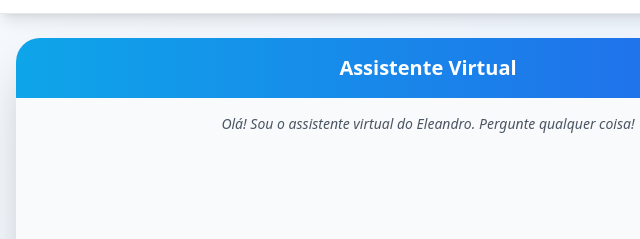
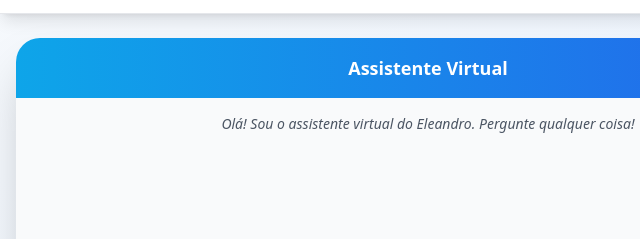
Before and after one commit to gaioski/curriculum-agent, a plain HTML site: page static/index.html in a window 1280 px wide. Shown: the part 338-577 px from the top of the page, 0-640 px from the left. Drawn offline with nearby package versions, Linux system fonts and the light colour scheme.

Commit message:
ajustes de layout e prompt

```diff
--- a/static/index.html
+++ b/static/index.html
@@ -90,7 +90,7 @@
   <main class="flex-1 max-w-7xl mx-auto w-full px-4 py-6 grid grid-cols-1 lg:grid-cols-3 gap-6">
     <div class="lg:col-span-2 bg-white rounded-3xl shadow-2xl flex flex-col" style="height: calc(100vh - 180px);">
       <div class="bg-gradient-to-r from-primary to-blue-600 text-white p-4 text-center rounded-t-3xl">
-        <h2 class="text-xl font-bold" data-t="chat-title">Assistente Virtual</h2>
+        <h2 class="text-lg font-bold" data-t="chat-title">Assistente Virtual</h2>
       </div>
       <div id="messages" class="flex-1 overflow-y-auto p-4 space-y-4 bg-gray-50">
         <div class="text-center text-gray-600 italic text-sm" data-t="welcome">
```
Also changed, not shown: prompts/system_prompt.txt.
